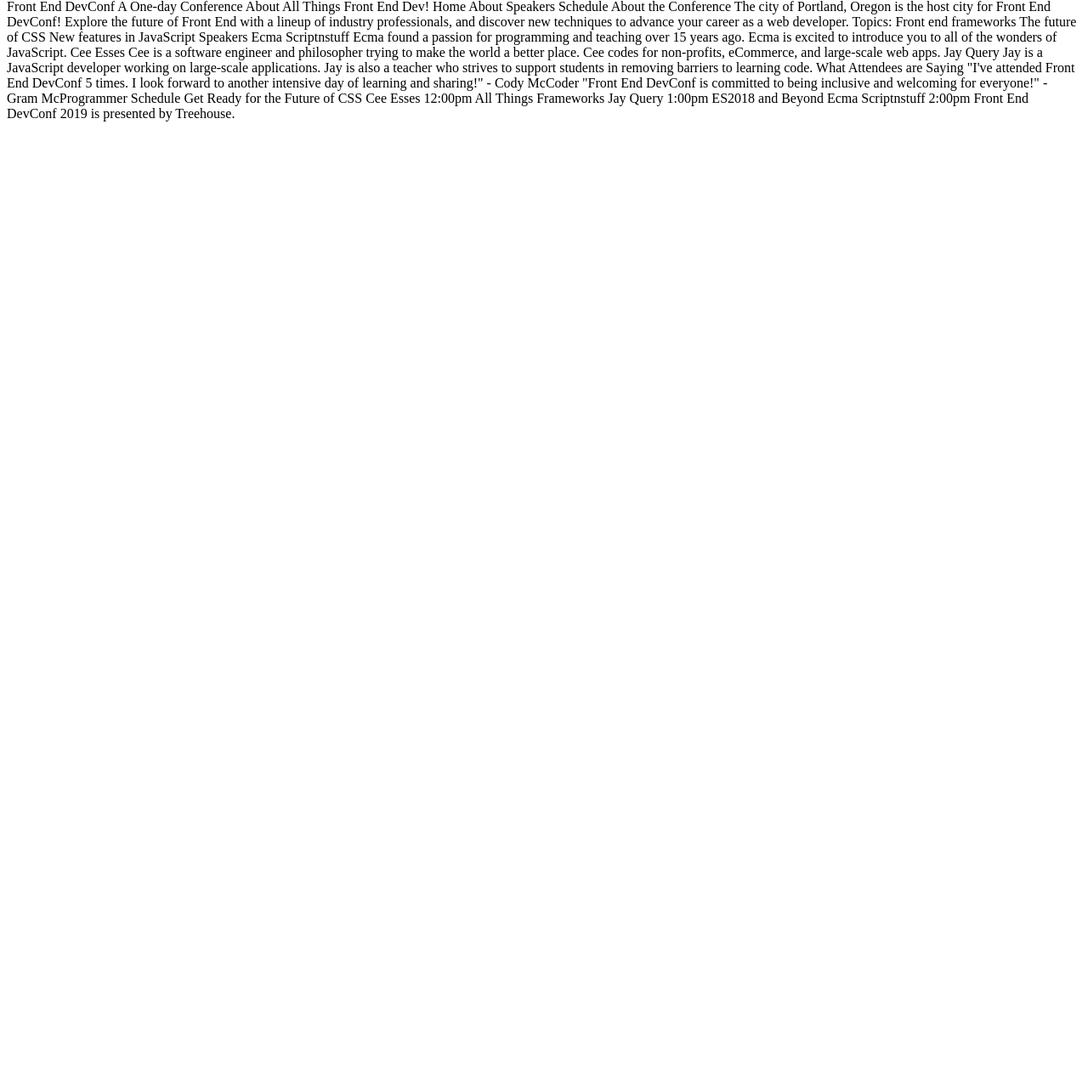
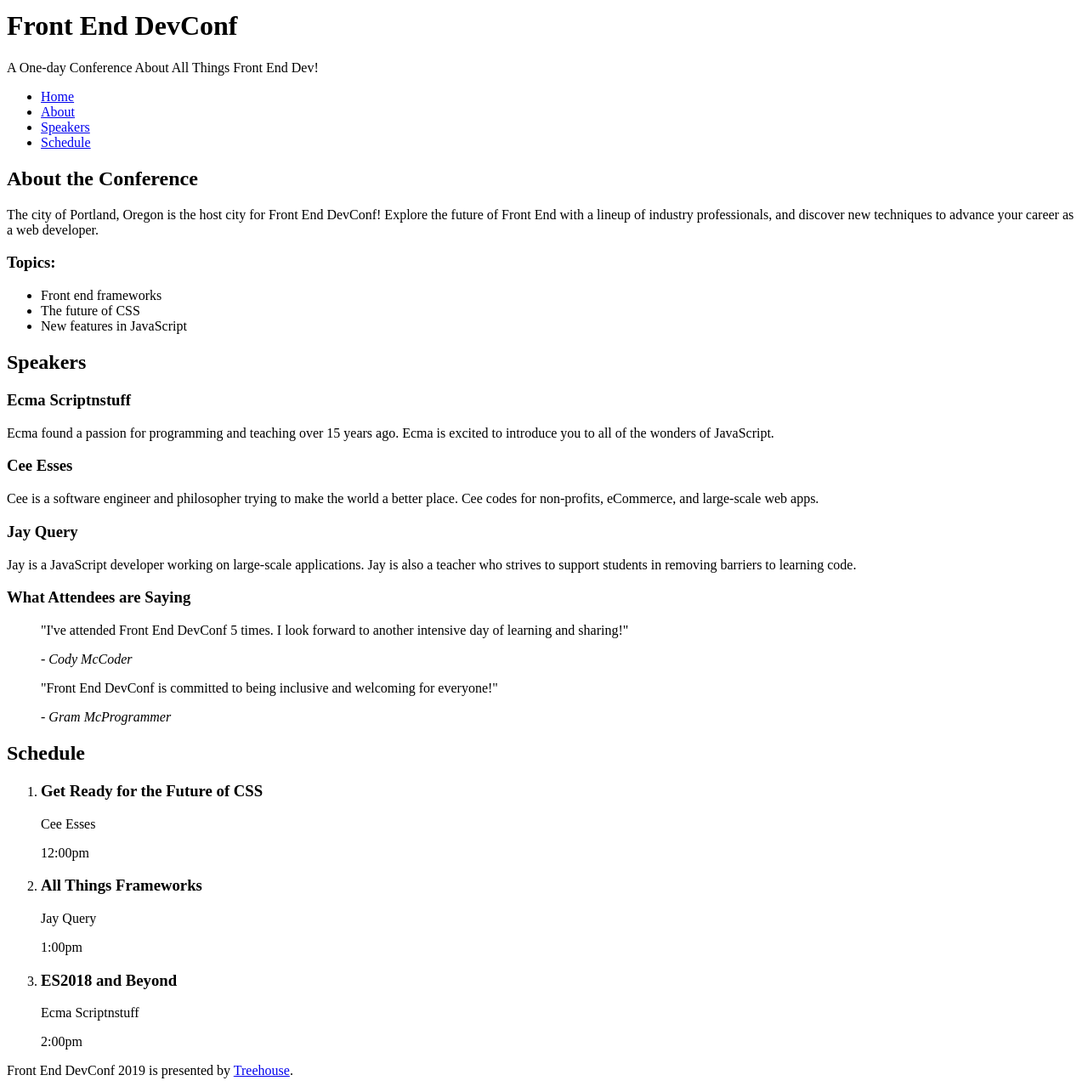
Before and after one commit to barrosdaniel/THFETUTP03_Front-end_Dev_Conf, a plain HTML site: page index.html in a window 1280 px wide. Shown: the part 9-1294 px from the top of the page at 85% size. Before the commit the page ends 800 px from the top, so only its background shows below. Drawn offline with Linux system fonts and the light colour scheme.

Commit message:
feature: Add index.html markup

```diff
--- a/index.html
+++ b/index.html
@@ -2,90 +2,93 @@
 <html>
 
 <head>
-  <!-- 1. Add the page title -->
+  <title>Front End DevConf</title>
 </head>
 
 <body>
+  <div>
+    <header>
+      <h1>Front End DevConf</h1>
+      <p>A One-day Conference About All Things Front End Dev!</p>
 
-  <!-- 2. Include the tag for introductory content -->
+      <nav>
+        <ul>
+          <li><a href="#">Home</a></li>
+          <li><a href="#">About</a></li>
+          <li><a href="#">Speakers</a></li>
+          <li><a href="#">Schedule</a></li>
+        </ul>
+      </nav>
+    </header>
 
-  <!-- Main heading, followed by a description -->
-  Front End DevConf
-  A One-day Conference About All Things Front End Dev!
+    <main>
+      <section>
+        <h2>About the Conference</h2>
+        <p>The city of Portland, Oregon is the host city for Front End DevConf! Explore the future of Front End with a
+          lineup of industry professionals, and discover new techniques to advance your career as a web developer.</p>
 
-  <!-- Write the markup for a navigation -->
-  Home
-  About
-  Speakers
-  Schedule
+        <h3>Topics:</h3>
+        <ul>
+          <li>Front end frameworks</li>
+          <li>The future of CSS</li>
+          <li>New features in JavaScript</li>
+        </ul>
+      </section>
 
+      <section>
+        <h2>Speakers</h2>
 
-  <!-- 3. Add an element that represents the main content of the page -->
+        <h3>Ecma Scriptnstuff</h3>
+        <p>Ecma found a passion for programming and teaching over 15 years ago. Ecma is excited to introduce you to all
+          of the wonders of JavaScript.</p>
 
-  <!-- 4. Include a tag that groups the 'About' and 'Topics' content -->
-  <!-- Level 2 section heading, followed by a paragraph -->
-  About the Conference
-  The city of Portland, Oregon is the host city for Front End DevConf! Explore the future of Front End with a lineup of
-  industry professionals, and discover new techniques to advance your career as a web developer.
+        <h3>Cee Esses</h3>
+        <p>Cee is a software engineer and philosopher trying to make the world a better place. Cee codes for
+          non-profits, eCommerce, and large-scale web apps.</p>
 
-  <!-- Level 3 heading, followed by an unordered list -->
-  Topics:
-  Front end frameworks
-  The future of CSS
-  New features in JavaScript
+        <h3>Jay Query</h3>
+        <p>Jay is a JavaScript developer working on large-scale applications. Jay is also a teacher who strives to
+          support students in removing barriers to learning code.</p>
+      </section>
 
+      <aside>
+        <h3>What Attendees are Saying</h3>
+        <blockquote>
+          <p>"I've attended Front End DevConf 5 times. I look forward to another intensive day of learning and
+            sharing!"</p>
+          <footer>- <cite>Cody McCoder</cite></footer>
+        </blockquote>
+        <blockquote>
+          <p>"Front End DevConf is committed to being inclusive and welcoming for everyone!"</p>
+          <footer>- <cite>Gram McProgrammer</cite></footer>
+        </blockquote>
+      </aside>
+      <section>
+        <h2>Schedule</h2>
+        <ol>
+          <li>
+            <h3>Get Ready for the Future of CSS</h3>
+            <p>Cee Esses</p>
+            <p>12:00pm</p>
+          </li>
+          <li>
+            <h3>All Things Frameworks</h3>
+            <p>Jay Query</p>
+            <p>1:00pm</p>
+          </li>
+          <li>
+            <h3>ES2018 and Beyond</h3>
+            <p>Ecma Scriptnstuff</p>
+            <p>2:00pm</p>
+          </li>
+        </ol>
+      </section>
+    </main>
 
-  <!-- 5. Add an element that groups the 'Speakers' content -->
-  <!-- Level 2 section heading -->
-  Speakers
-
-  <!-- Each speaker name should be a level 3 heading, followed by a parapraph -->
-  Ecma Scriptnstuff
-  Ecma found a passion for programming and teaching over 15 years ago. Ecma is excited to introduce you to all of the
-  wonders of JavaScript.
-
-  Cee Esses
-  Cee is a software engineer and philosopher trying to make the world a better place. Cee codes for non-profits,
-  eCommerce, and large-scale web apps.
-
-  Jay Query
-  Jay is a JavaScript developer working on large-scale applications. Jay is also a teacher who strives to support
-  students in removing barriers to learning code.
-
-
-  <!-- 6. Include the tag for content that is related to, but separate from, surrounding content -->
-  <!-- Level 3 heading -->
-  What Attendees are Saying
-
-  <!-- Write the markup for each quote - include a citation element -->
-  "I've attended Front End DevConf 5 times. I look forward to another intensive day of learning and sharing!"
-  - Cody McCoder
-
-  "Front End DevConf is committed to being inclusive and welcoming for everyone!"
-  - Gram McProgrammer
-
-
-  <!-- 7. Add an element that groups the 'Schedule' content -->
-  <!-- Level 2 section heading -->
-  Schedule
-
-  <!-- Display the schedule as an ordered list -->
-  Get Ready for the Future of CSS
-  Cee Esses
-  12:00pm
-
-  All Things Frameworks
-  Jay Query
-  1:00pm
-
-  ES2018 and Beyond
-  Ecma Scriptnstuff
-  2:00pm
-
-
-  <!-- 8. Include the tag for footer content. Link 'Treehouse' to the Treehouse website. -->
-  Front End DevConf 2019 is presented by Treehouse.
-
+    <footer>
+      <p>Front End DevConf 2019 is presented by <a href="https://teamtreehouse.com" target="_blank">Treehouse</a>.</p>
+    </footer>
+  </div>
 </body>
 
 </html>
```
